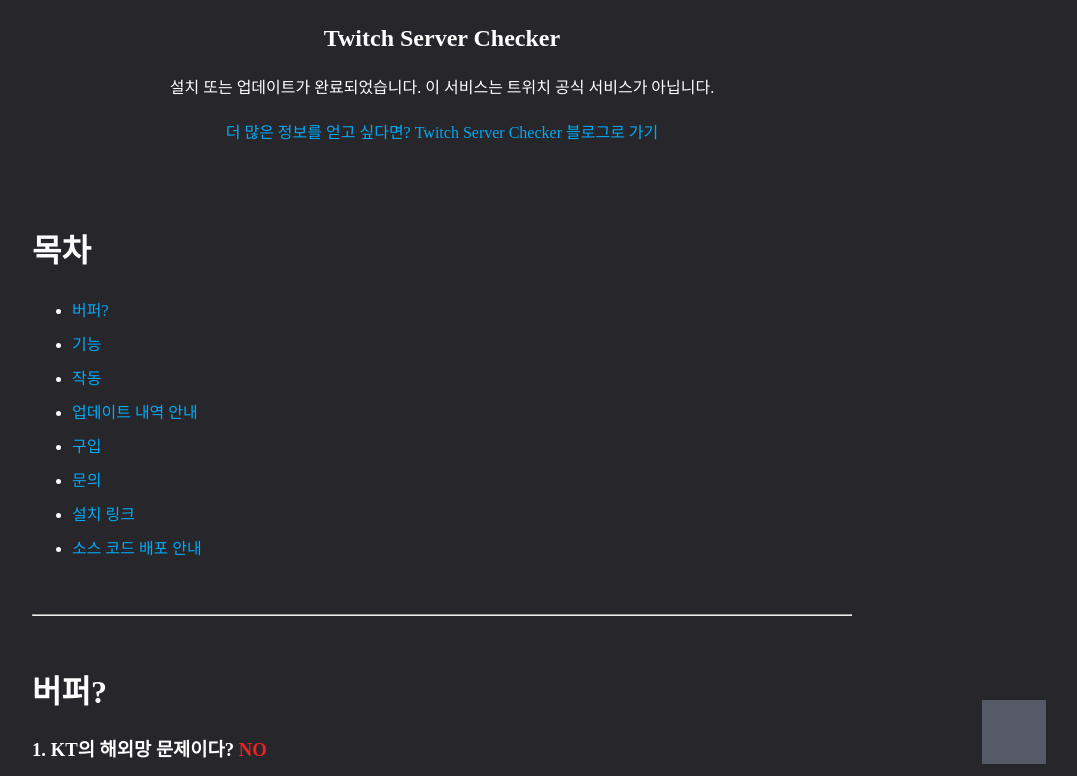
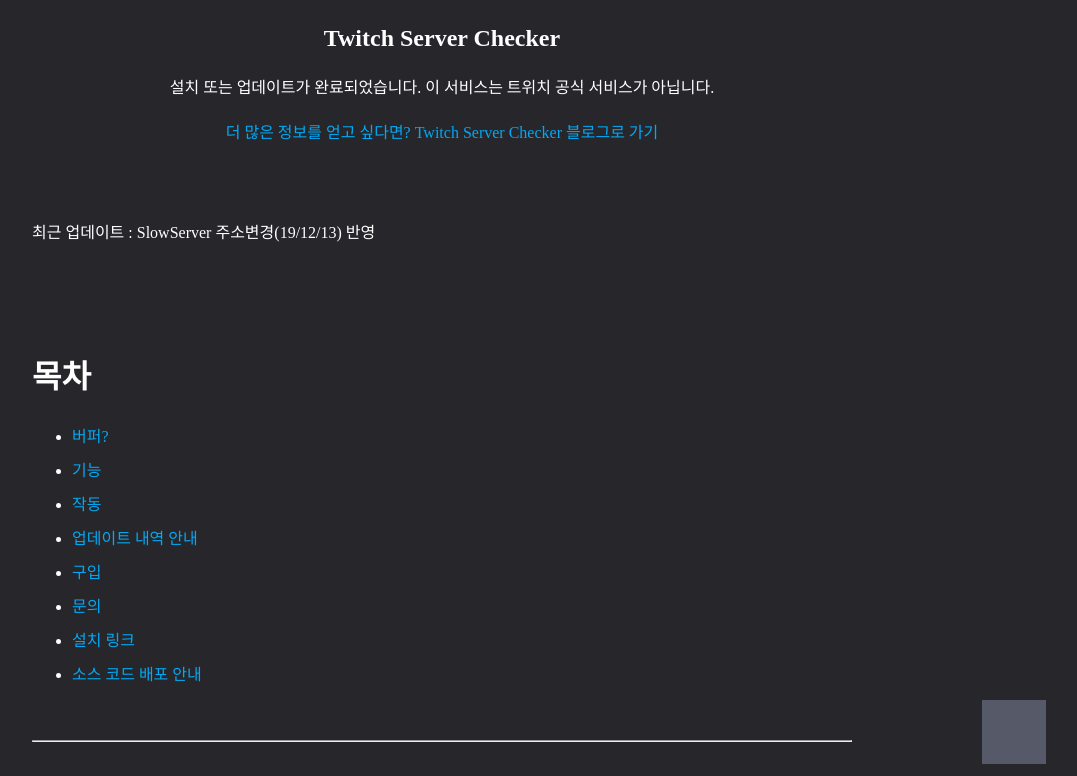
Before and after one commit to hi098123/ForBetterTwitch, a plain HTML site: page index.html in a window 1280 px wide. Shown: the top 776 px of the page, without its empty margins (198-1275 px from the left). Drawn offline with Linux system fonts and the light colour scheme; some icons are missing.

Commit message:
Add files via upload

```diff
--- a/index.html
+++ b/index.html
@@ -57,6 +57,9 @@
 		<h2><i class="xi-twich" style="color: #9370db;font-size: 1.2em;"></i> Twitch Server Checker</h2>
 		<h4>설치 또는 업데이트가 완료되었습니다. 이 서비스는 트위치 공식 서비스가 아닙니다.</h4>
 		<h4><a href="https://twitchserverchecker.tistory.com/">더 많은 정보를 얻고 싶다면? Twitch Server Checker 블로그로 가기</a></h4>
+	</div>
+	<div style="margin: auto;max-width: 820px;margin-top: 50px;padding: 10px;">
+		<p>최근 업데이트 : SlowServer 주소변경(19/12/13) 반영</p>
 	</div>
 	<div style="margin: auto;max-width: 820px;margin-top: 50px;padding: 10px;">
 		<h1>목차</h1>
```
